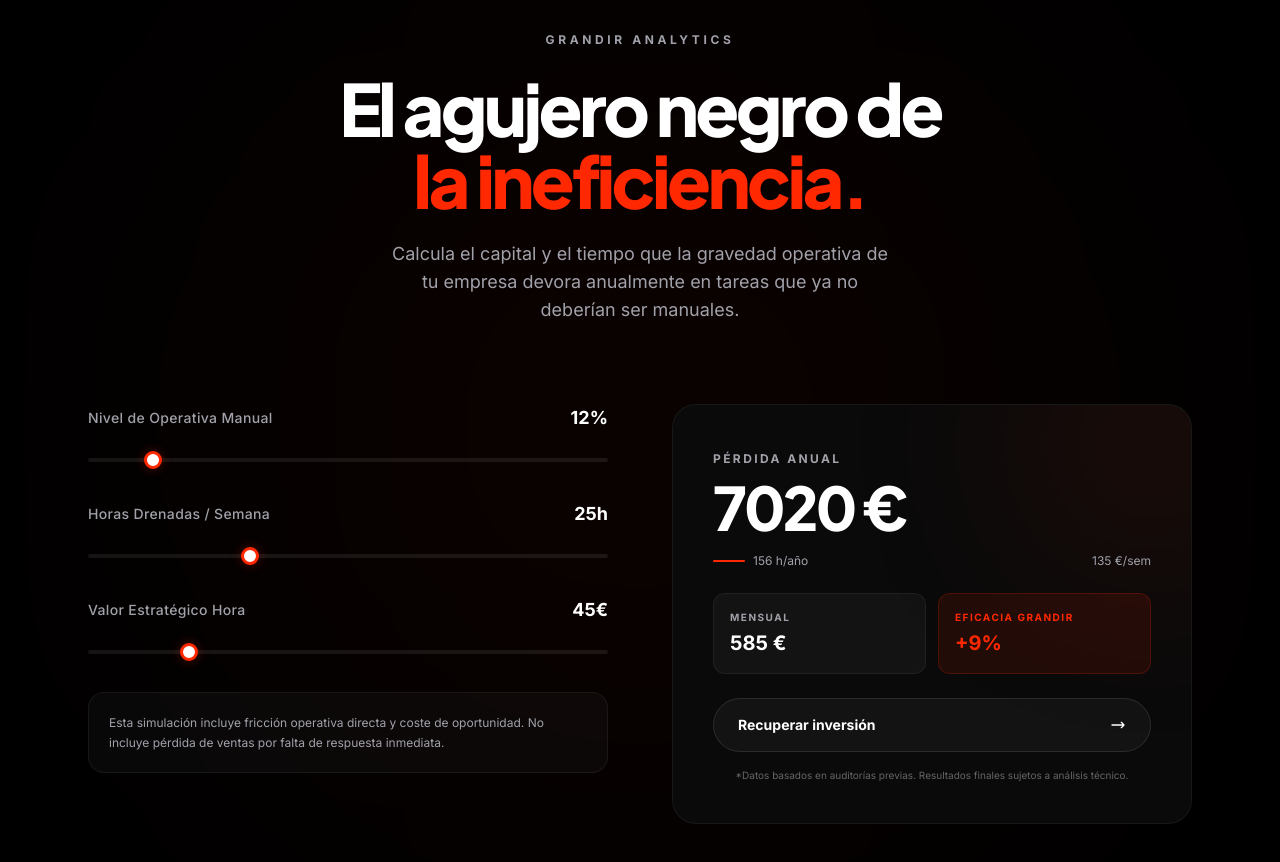
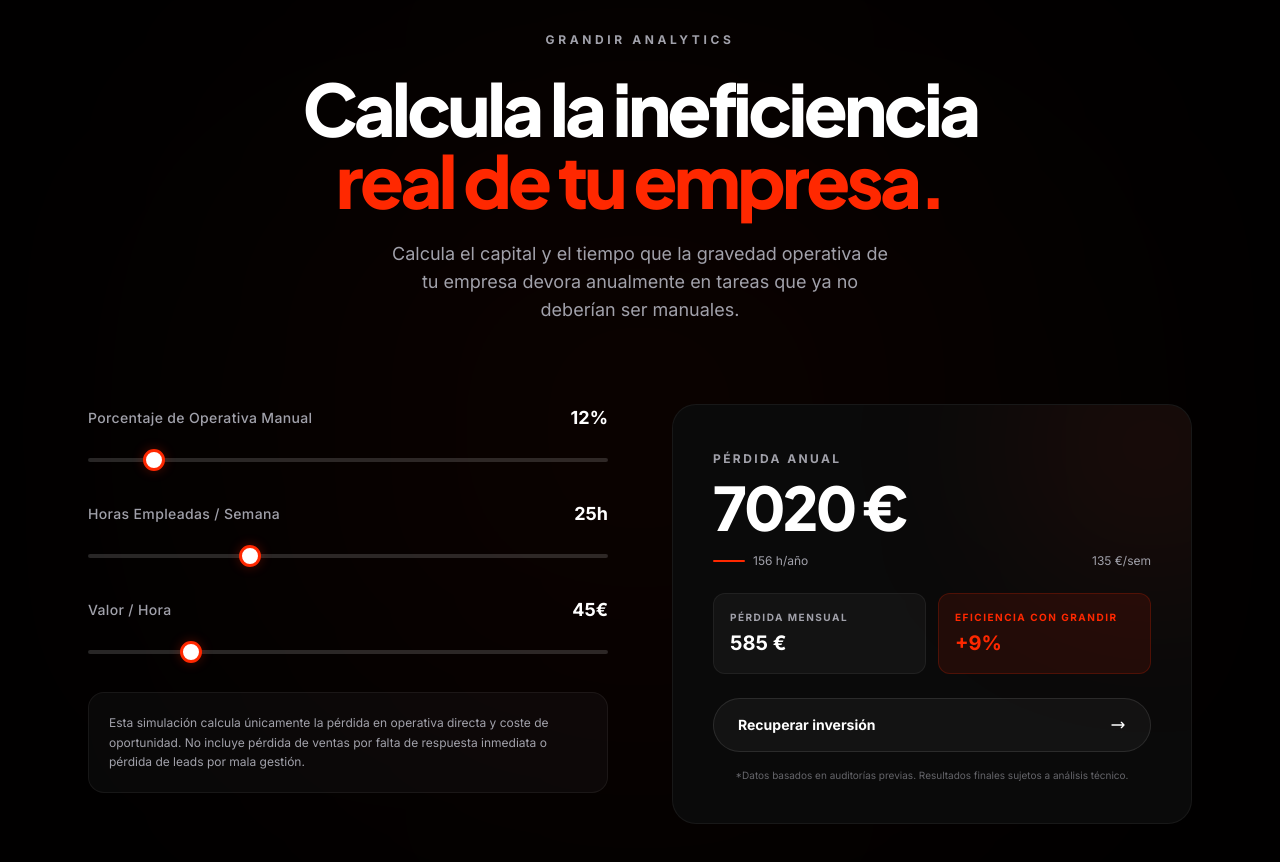
Before and after one commit to grupograndir/grupo-grandir-web, a React (Vite) app: page / in a window 1280 px wide. Shown: the part 3080-3942 px from the top of the page. Built offline with nearby package versions, Linux system fonts and the light colour scheme.

Commit message:
fix(ui): Update analytics labels, change headline, fix slider drag support

```diff
--- a/src/components/GrandirAnalytics.jsx
+++ b/src/components/GrandirAnalytics.jsx
@@ -33,6 +33,7 @@ const GrandirAnalytics = () => {
                 value={value}
                 onChange={(e) => onChange(Number(e.target.value))}
                 className="grandir-slider w-full"
+                style={{ touchAction: 'none' }}
             />
         </div>
     );
@@ -55,8 +56,8 @@ const GrandirAnalytics = () => {
                         Grandir Analytics
                     </span>
                     <h2 className="text-4xl md:text-6xl lg:text-7xl font-extrabold tracking-tighter leading-[0.95] font-display mb-6">
-                        El agujero negro de<br />
-                        <span className="text-accent">la ineficiencia.</span>
+                        Calcula la ineficiencia<br />
+                        <span className="text-accent">real de tu empresa.</span>
                     </h2>
                     <p className="text-secondary text-base md:text-lg max-w-lg mx-auto leading-relaxed">
                         Calcula el capital y el tiempo que la gravedad operativa de tu empresa devora anualmente en tareas que ya no deberían ser manuales.
@@ -73,7 +74,7 @@ const GrandirAnalytics = () => {
                         transition={{ duration: 0.8, delay: 0.2, ease: [0.16, 1, 0.3, 1] }}
                     >
                         <Slider
-                            label="Nivel de Operativa Manual"
+                            label="Porcentaje de Operativa Manual"
                             value={manualPercent}
                             onChange={setManualPercent}
                             min={1}
@@ -81,7 +82,7 @@ const GrandirAnalytics = () => {
                             suffix="%"
                         />
                         <Slider
-                            label="Horas Drenadas / Semana"
+                            label="Horas Empleadas / Semana"
                             value={hoursPerWeek}
                             onChange={setHoursPerWeek}
                             min={1}
@@ -89,7 +90,7 @@ const GrandirAnalytics = () => {
                             suffix="h"
                         />
                         <Slider
-                            label="Valor Estratégico Hora"
+                            label="Valor / Hora"
                             value={hourlyValue}
                             onChange={setHourlyValue}
                             min={10}
@@ -99,7 +100,7 @@ const GrandirAnalytics = () => {
 
                         <div className="bg-white/[0.03] border border-white/[0.06] rounded-2xl p-5 mt-4">
                             <p className="text-xs text-secondary leading-relaxed">
-                                Esta simulación incluye fricción operativa directa y coste de oportunidad. No incluye pérdida de ventas por falta de respuesta inmediata.
+                                Esta simulación calcula únicamente la pérdida en operativa directa y coste de oportunidad. No incluye pérdida de ventas por falta de respuesta inmediata o pérdida de leads por mala gestión.
                             </p>
                         </div>
                     </motion.div>
@@ -139,7 +140,7 @@ const GrandirAnalytics = () => {
                             <div className="grid grid-cols-2 gap-3 mb-6">
                                 <div className="bg-white/[0.04] border border-white/[0.06] rounded-xl p-4">
                                     <span className="text-[10px] font-semibold tracking-[0.15em] uppercase text-secondary block mb-1">
-                                        Mensual
+                                        Pérdida Mensual
                                     </span>
                                     <span className="text-xl font-bold text-white">
                                         {calculations.monthly} €
@@ -147,7 +148,7 @@ const GrandirAnalytics = () => {
                                 </div>
                                 <div className="bg-accent/10 border border-accent/20 rounded-xl p-4">
                                     <span className="text-[10px] font-semibold tracking-[0.15em] uppercase text-accent block mb-1">
-                                        Eficacia Grandir
+                                        Eficiencia con Grandir
                                     </span>
                                     <span className="text-xl font-bold text-accent">
                                         +{calculations.efficiency}%
--- a/src/index.css
+++ b/src/index.css
@@ -40,31 +40,58 @@ body {
   border-radius: 999px;
   outline: none;
   cursor: pointer;
+  margin: 0;
+  padding: 0;
+}
+
+.grandir-slider::-webkit-slider-runnable-track {
+  height: 4px;
+  background: rgba(255, 255, 255, 0.08);
+  border-radius: 999px;
 }
 
 .grandir-slider::-webkit-slider-thumb {
   -webkit-appearance: none;
   appearance: none;
-  width: 18px;
-  height: 18px;
+  width: 22px;
+  height: 22px;
   border-radius: 50%;
   background: #ffffff;
   border: 3px solid #FF2800;
-  cursor: pointer;
+  cursor: grab;
   box-shadow: 0 0 12px rgba(255, 40, 0, 0.3);
-  transition: box-shadow 0.2s ease;
+  transition: box-shadow 0.2s ease, transform 0.15s ease;
+  margin-top: -9px;
 }
 
 .grandir-slider::-webkit-slider-thumb:hover {
   box-shadow: 0 0 20px rgba(255, 40, 0, 0.5);
+  transform: scale(1.15);
+}
+
+.grandir-slider::-webkit-slider-thumb:active {
+  cursor: grabbing;
+  box-shadow: 0 0 24px rgba(255, 40, 0, 0.6);
+  transform: scale(1.2);
+}
+
+.grandir-slider::-moz-range-track {
+  height: 4px;
+  background: rgba(255, 255, 255, 0.08);
+  border-radius: 999px;
+  border: none;
 }
 
 .grandir-slider::-moz-range-thumb {
-  width: 18px;
-  height: 18px;
+  width: 22px;
+  height: 22px;
   border-radius: 50%;
   background: #ffffff;
   border: 3px solid #FF2800;
-  cursor: pointer;
+  cursor: grab;
   box-shadow: 0 0 12px rgba(255, 40, 0, 0.3);
 }
+
+.grandir-slider::-moz-range-thumb:active {
+  cursor: grabbing;
+}
```
